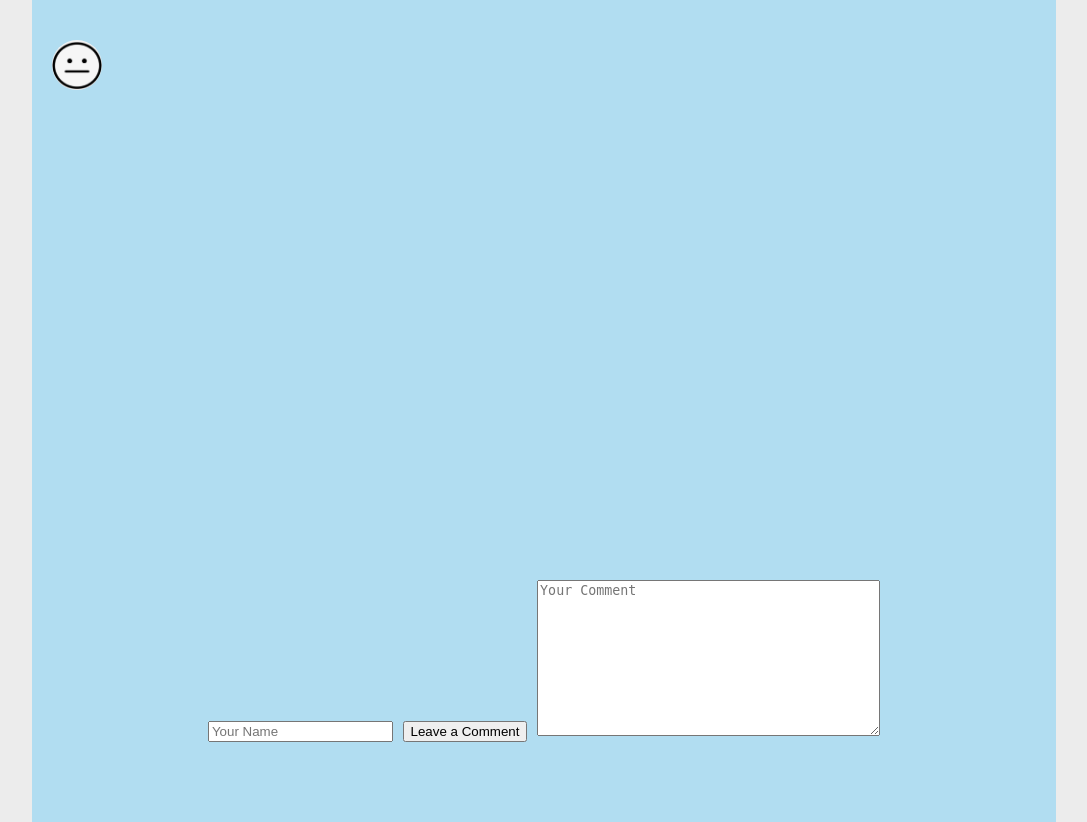
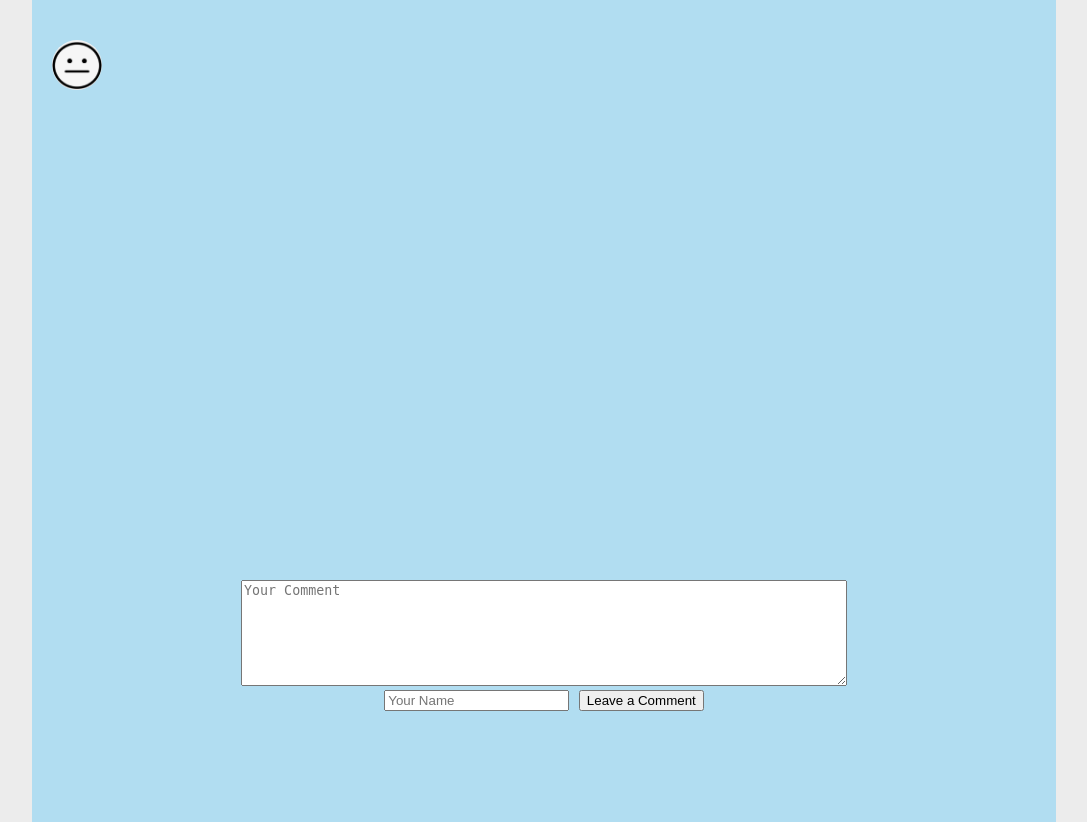
Before and after one commit to serious-pavel/personal_site, a Django app: template posts/templates/posts/post.html in a window 1280 px wide. Shown: the part 51-873 px from the top of the page, without its empty margins (96-1183 px from the left). Run offline with Django 5.2, Linux system fonts and the light colour scheme; the template is opened without the code that fills it: values that come from a table or form of the project are taken from there, others are empty; some web fonts are replaced.

Commit message:
improve form appearance

```diff
--- a/posts/static/posts/css/post_style.css
+++ b/posts/static/posts/css/post_style.css
@@ -58,3 +58,10 @@
 .leave-comment-form {
   margin: auto;
 }
+
+textarea#id_comment_content {
+    max-width: 600px;
+    min-width: 200px;
+    height: 100px;
+    width: 95%;
+}
--- a/posts/templates/posts/post.html
+++ b/posts/templates/posts/post.html
@@ -39,9 +39,11 @@
         <div class="leave-comment">
             <form action="{{ request.path }}" method="POST" class="leave-comment-form">
                 {% csrf_token %}
-                {{ form.comment_author }}
-                <button type="submit">Leave a Comment</button>
                 {{ form.comment_content }}
+                <div class="leave-comment-form-bottom">
+                    {{ form.comment_author }}
+                    <button type="submit">Leave a Comment</button>
+                </div>
             </form>
         </div>
             <div class="comments">
```
